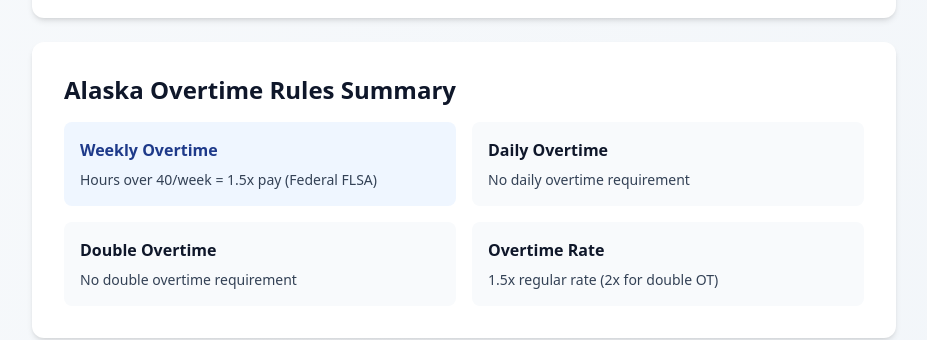
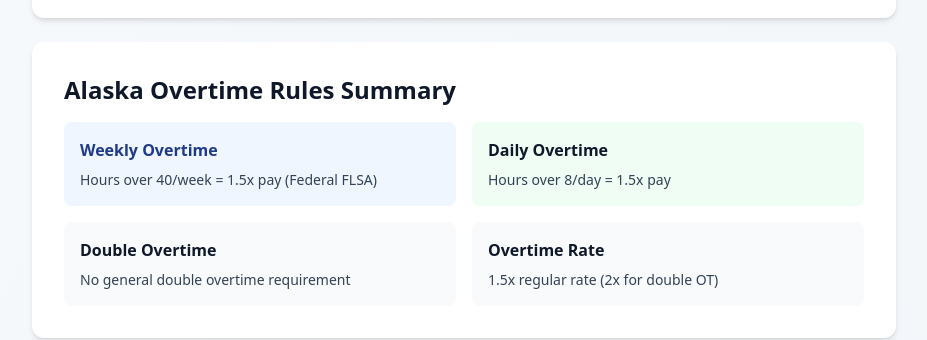
Before and after one commit to kikaifabrik-flow/stateovertime, a Next.js app: page /overtime-calculator/alaska in a window 1280 px wide. Shown: the part 1060-1400 px from the top of the page, without its empty margins (176-1103 px from the left). Built offline with nearby package versions, Linux system fonts and the light colour scheme.

Commit message:
Fix state metadata summaries and 404 handling

```diff
--- a/src/app/overtime-calculator/[state]/page.tsx
+++ b/src/app/overtime-calculator/[state]/page.tsx
@@ -1,4 +1,5 @@
 import { STATES_DATA } from "../../../data/states";
+import { getStateOvertimeRule } from "../../../data/overtimeRules";
 import Link from "next/link";
 import { notFound } from "next/navigation";
 import Calculator from "../../../components/Calculator";
@@ -13,15 +14,14 @@ export function generateStaticParams() {
 export function generateMetadata({ params }: { params: { state: string } }) {
   const state = STATES_DATA.find((s) => s.slug === params.state);
 
-  if (!state) return {};
+  if (!state) notFound();
+
+  const currentYear = new Date().getFullYear();
+  const rule = getStateOvertimeRule(state.code);
 
   return {
-    title: `${state.name} Overtime Calculator 2026 | Free OT Pay Calc`,
-    description: `Free ${state.name} overtime calculator. Calculate your OT pay with ${state.name}-specific rules. ${
-      state.dailyOT
-        ? `Daily overtime at ${state.dailyOTThreshold} hours.`
-        : "Federal FLSA weekly overtime."
-    }`,
+    title: `${state.name} Overtime Calculator ${currentYear} | Free OT Pay Calc`,
+    description: `Free ${state.name} overtime calculator. Calculate your OT pay with ${state.name}-specific rules. ${rule.metadataSummary}`,
     alternates: {
       canonical: `/overtime-calculator/${state.slug}`,
     },
@@ -32,6 +32,9 @@ export default function StatePage({ params }: { params: { state: string } }) {
   const state = STATES_DATA.find((s) => s.slug === params.state);
 
   if (!state) notFound();
+
+  const rule = getStateOvertimeRule(state.code);
+  const currentYear = new Date().getFullYear();
 
   const neighboringStates = STATES_DATA.filter(
     (s) => s.code !== state.code,
@@ -219,31 +222,27 @@ export default function StatePage({ params }: { params: { state: string } }) {
 
               <div
                 className={`rounded-lg p-4 ${
-                  state.dailyOT ? "bg-green-50" : "bg-slate-50"
+                  rule.dailyOvertimeThreshold !== undefined ? "bg-green-50" : "bg-slate-50"
                 }`}
               >
                 <h3 className="font-semibold text-slate-900 mb-2">
                   Daily Overtime
                 </h3>
                 <p className="text-slate-700 text-sm">
-                  {state.dailyOT
-                    ? `Hours over ${state.dailyOTThreshold}/day = 1.5x pay`
-                    : "No daily overtime requirement"}
+                  {rule.dailySummary}
                 </p>
               </div>
 
               <div
                 className={`rounded-lg p-4 ${
-                  state.doubleOT ? "bg-purple-50" : "bg-slate-50"
+                  rule.doubleOvertimeThreshold !== undefined ? "bg-purple-50" : "bg-slate-50"
                 }`}
               >
                 <h3 className="font-semibold text-slate-900 mb-2">
                   Double Overtime
                 </h3>
                 <p className="text-slate-700 text-sm">
-                  {state.doubleOT
-                    ? `Hours over ${state.doubleOTThreshold}/day = 2x pay`
-                    : "No double overtime requirement"}
+                  {rule.doubleSummary}
                 </p>
               </div>
 
@@ -316,7 +315,7 @@ export default function StatePage({ params }: { params: { state: string } }) {
           </nav>
 
           <p className="text-sm text-slate-500">
-            © 2026 StateOvertime.com — Free overtime calculator for US workers.
+            © {currentYear} StateOvertime.com — Free overtime calculator for US workers.
           </p>
 
           <p className="text-xs text-slate-400 mt-2">
```
